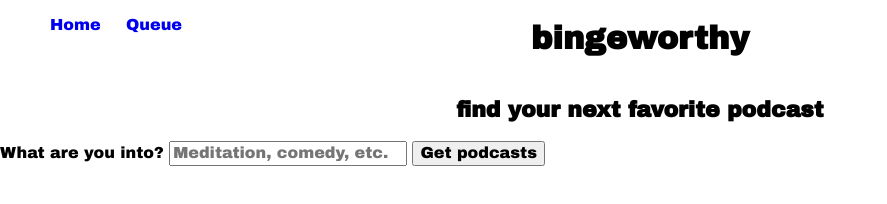
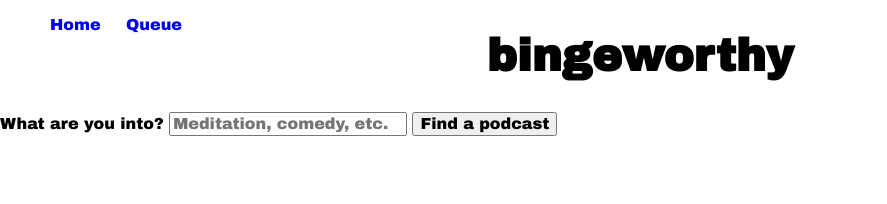
Before and after one commit to emily-morris/node-capstone, a website: page public/index.html in a window 1280 px wide. Shown: the whole page, without its empty margins (0-887 px from the left). Drawn offline with nearby package versions, Linux system fonts and the light colour scheme; no server answers.

Commit message:
tweak css

```diff
--- a/public/index.html
+++ b/public/index.html
@@ -22,11 +22,10 @@
 		</nav>
 	</header>
 	<main class="search-bar">
-		<h2>find your next favorite podcast</h2>
 		<form action="#" class="search-form">
 			<label for="search-term" class="hidden">What are you into?</label>
 			<input type="search" name="q" class="query" placeholder="Meditation, comedy, etc." required>
-			<input type="submit" role="button" value="Get podcasts">
+			<input type="submit" role="button" value="Find a podcast">
 		</form>
 	</main>
 	<section role="complementary" class="search-page">
--- a/public/main.css
+++ b/public/main.css
@@ -14,17 +14,12 @@ main {
 
 h1 {
 	text-align: center;
+	font-size: 45px;
 }
 
 .fixed-nav {
 	position: fixed;
 	width: 100%;
-	height: 50px;
-}
-
-h2 {
-	text-align: center;
-	font-size: 22px;
 }
 
 .search-bar {
```
